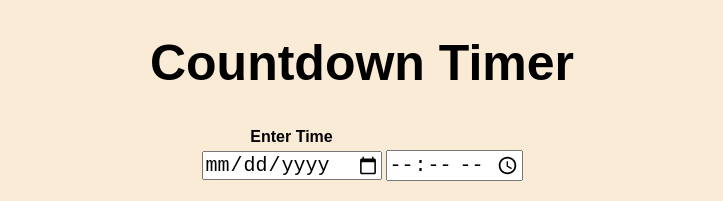
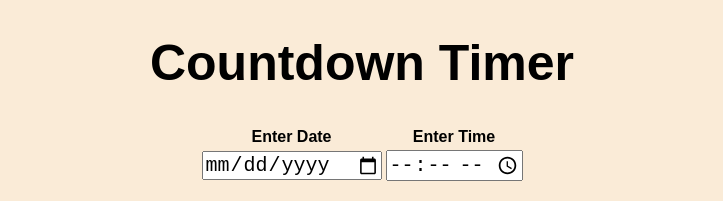
Before and after one commit to tushar0kaushik/countdown, a plain HTML site: page countdown timer/index.html in a window 1280 px wide. Shown: the top 201 px of the page, without its empty margins (278-1001 px from the left). Drawn offline with Linux system fonts and the light colour scheme; a web font is replaced by a local one.

Commit message:
Update index.html

```diff
--- a/countdown timer/index.html
+++ b/countdown timer/index.html
@@ -10,6 +10,7 @@
         <table>
             <thead>
                 <tr>
+                    <th>Enter Date</th>
                     <th>Enter Time</th>
                 </tr>
 
```
